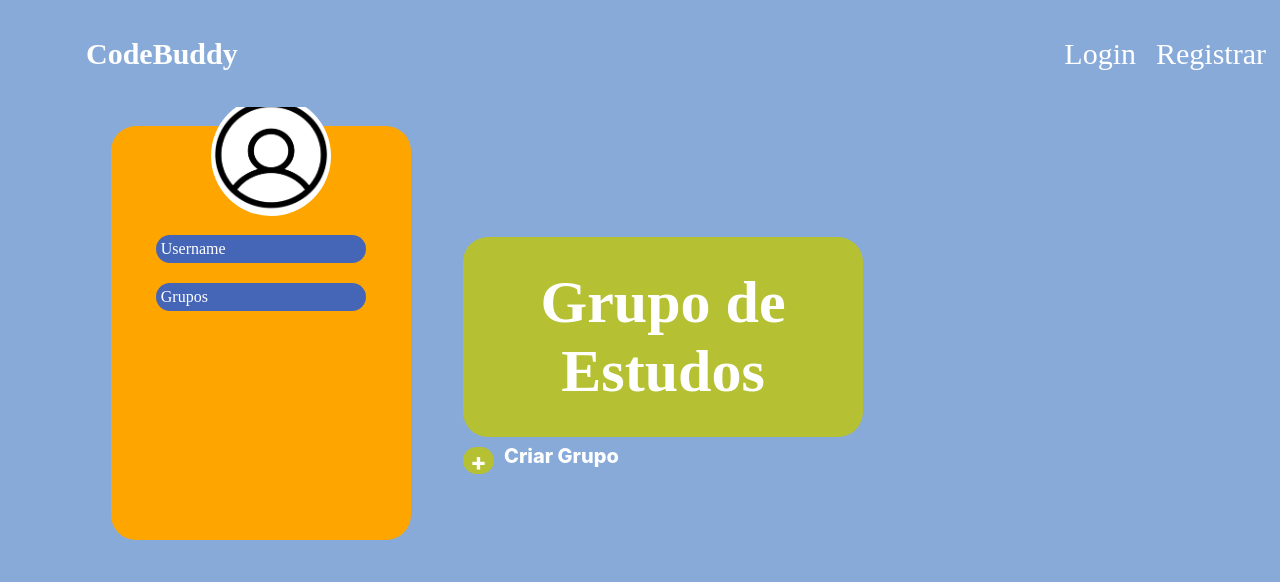
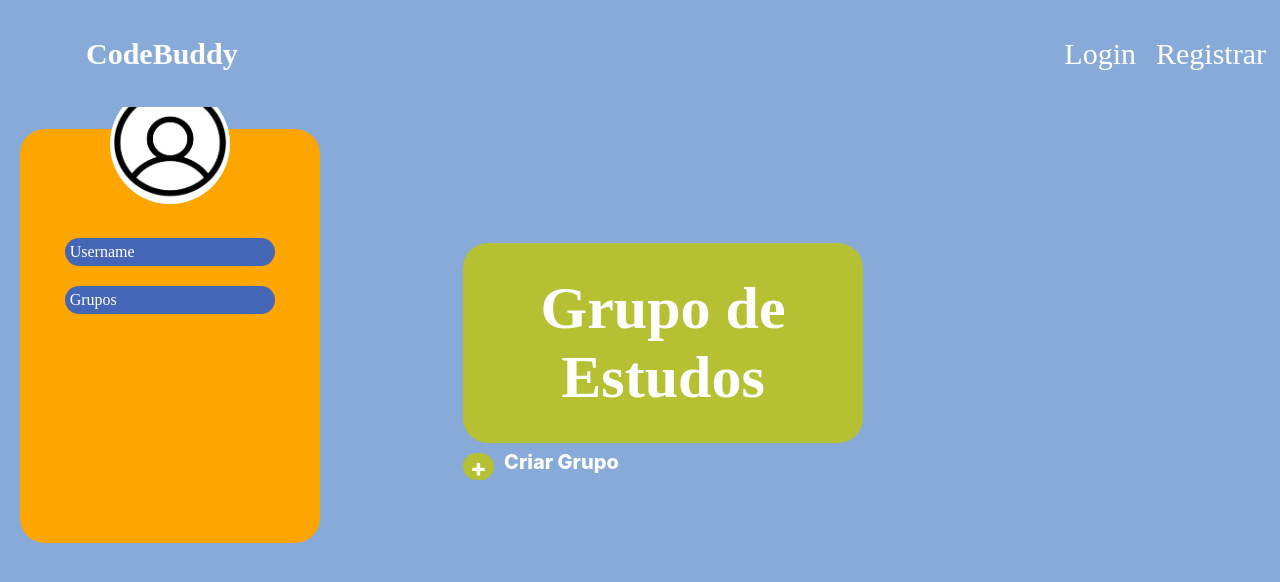
Before and after one commit to enzomaneira/CodeBuddy-Front, a React (Vite) app in the folder codebuddy-repo/: page /Profile in a window 1280 px wide. Shown: the top 582 px of the page. Built offline with nearby package versions, Linux system fonts and the light colour scheme.

Commit message:
Ajustes no register

```diff
--- a/codebuddy-repo/src/components/ContainerP.module.css
+++ b/codebuddy-repo/src/components/ContainerP.module.css
@@ -1,5 +1,6 @@
 .container {
     width: 300px;
+    height: 30%;
     height: calc(300px * (276 / 200));
     border-radius: 25px;
     background: #87ABDA;
--- a/codebuddy-repo/src/pages/Profile.jsx
+++ b/codebuddy-repo/src/pages/Profile.jsx
@@ -11,6 +11,7 @@ const Profile = () => {
   return (
     <div className={styles.page}>
       <Navbar/>
+      <div className={styles.infosContainer}>
         <WhiteBall className={styles.whiteBall} />
         <ContainerP backgroundColor="orange" className={styles.container}>
           <div className={styles.textContainer}>
@@ -18,6 +19,7 @@ const Profile = () => {
             <div><TextContainer texto="Grupos"/></div>
           </div>
         </ContainerP>
+        </div>
         <div className={styles.botaoGrupo}>
           <BotaoGrupo/>
         <div className={styles.botaoContainer}>
--- a/codebuddy-repo/src/pages/Profile.module.css
+++ b/codebuddy-repo/src/pages/Profile.module.css
@@ -1,7 +1,17 @@
+.infosContainer {
+  position: relative;
+  display: flex;
+  justify-content: center;
+  align-items: center;
+  height: 50vh;
+  padding: 10px;
+  width: 90%;
+}
+
 .whiteBall {
   position: absolute;
-  top: 12%;
-  left: 16.5%;
+  left: 50%;
+  transform: translateX(-50%) translateY(-160%);
 }
 
 .page {
@@ -11,6 +21,9 @@
 }
 
 .textContainer {
+  position: flex;
+  justify-content: center;
+  align-items: center;
   margin-top: -100px;
 }
 
@@ -25,9 +38,8 @@
   color: white;
   font-size: 20px;
   font-weight: 800;
-line-height: normal;
-font-family: Inter;
-
+  line-height: normal;
+  font-family: Inter;
 }
 
 .texto {
--- a/codebuddy-repo/src/pages/Register.module.css
+++ b/codebuddy-repo/src/pages/Register.module.css
@@ -4,10 +4,13 @@
 }
 
 .centeredContainer {
+    position: relative;
     display: flex;
     justify-content: center;
     align-items: center;
     height: 100vh;
+    padding: 10px;
+    width: 100%;
 }
 
 .button {
@@ -15,5 +18,7 @@
 }
 
 .whiteBall {
-    transform: translateX(685%) translateY(-179%);
-  }
+    position: absolute;
+    left: 50%;
+    transform: translateX(-50%) translateY(-160%);
+}
```
Also changed, not shown: 1 other file (tests, documents, lock files or other folders). Lines whose indentation alone changed are shown as unchanged.
